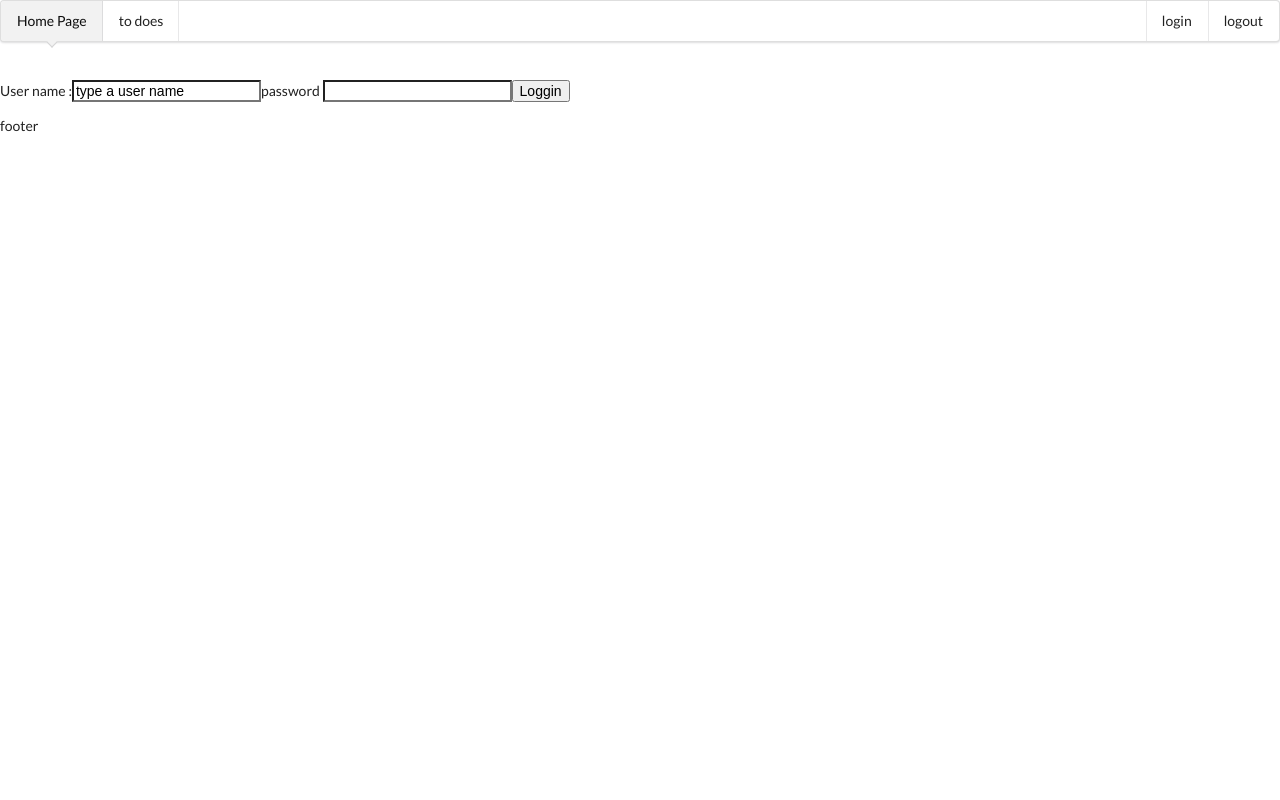
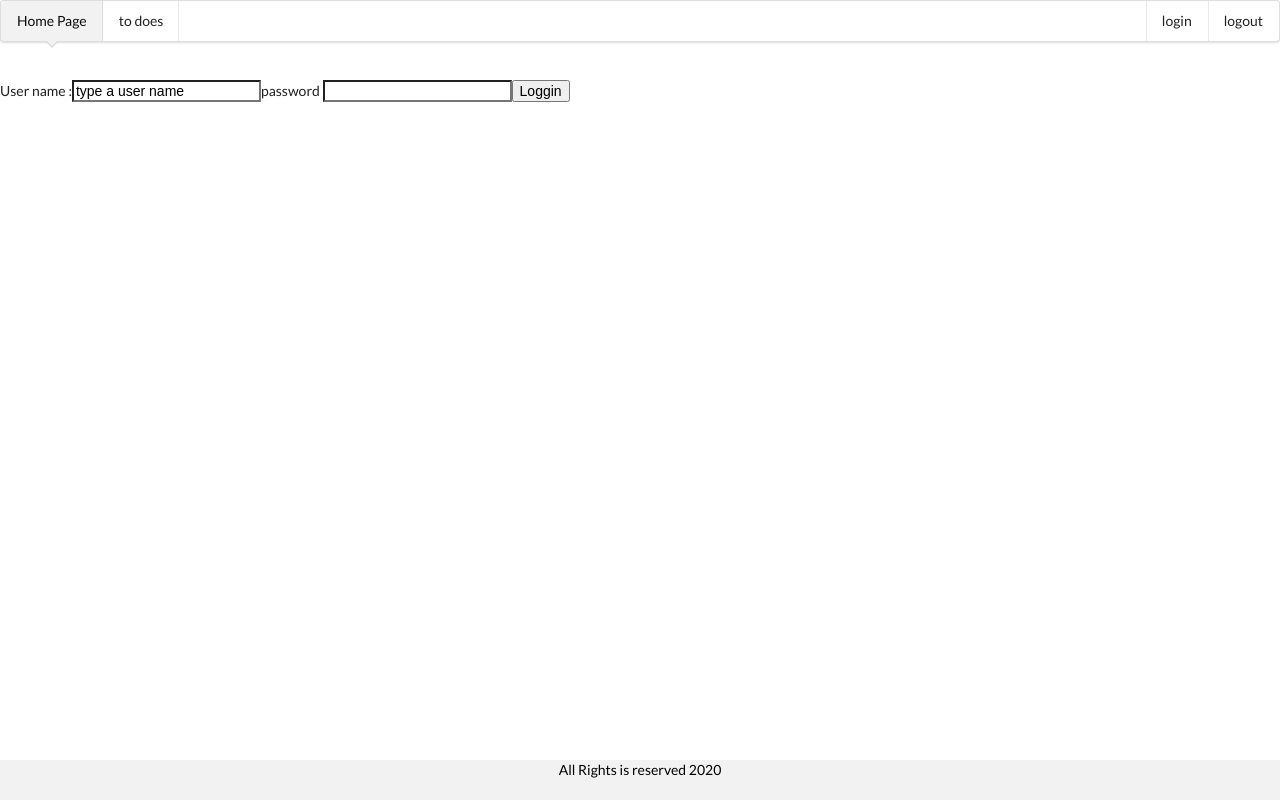
Before and after one commit to sinapouya/todoAppUI, a React (Create React App) app: page / in a window 1280 px wide. Built offline with nearby package versions, Linux system fonts and the light colour scheme.

Commit message:
add footer component

```diff
--- a/src/App.css
+++ b/src/App.css
@@ -1,3 +1,12 @@
+.footer{
+  position: fixed;
+  bottom: 0em;
+  width: 100%;
+  height: 5vh;
+  background-color: rgba(0,0,0,.05);
+  text-align: center;
+  color:black
+}
 .App {
   text-align: center;
 }
--- a/src/components/todo/TodoApp.jsx
+++ b/src/components/todo/TodoApp.jsx
@@ -12,6 +12,7 @@ class TodoApp extends Component{
                             <Route path="/login" component={LoginComponent}/>
                             <Route path="/welcome/:name" component={WelcomeComponent}/>
                             <Route path="/todoes" component={TodoesComponent}/>
+                            <Route path="/logout" component={logOutComponent}/>
                             <Route component={BadUrlPage}/>
                         </Switch>
                         <FooterComponent/>
@@ -109,11 +110,19 @@ class HeaderComponent extends Component{
 
     }
 }
+class logOutComponent extends Component{
+    render(){
+        return  <>
+                    <h1>you are logged out</h1>
+                    <div className="container">Thank you for using our application</div>
+                </>
+    }
+}
 class FooterComponent extends Component{
     render(){
-        return <div>
-                    <h1/>footer
-                </div>
+        return <footer className="footer">
+                <span>All Rights is reserved 2020</span>
+        </footer>
     }
 }
 class BadUrlPage extends Component{
```
